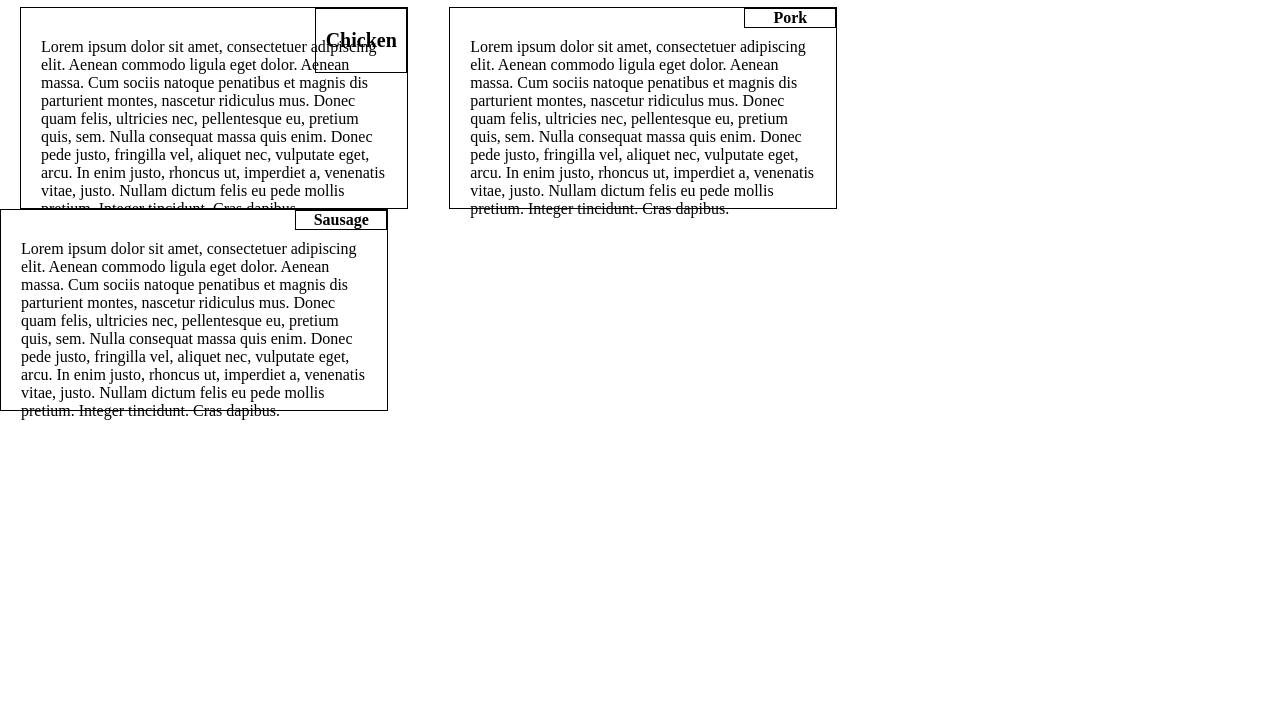
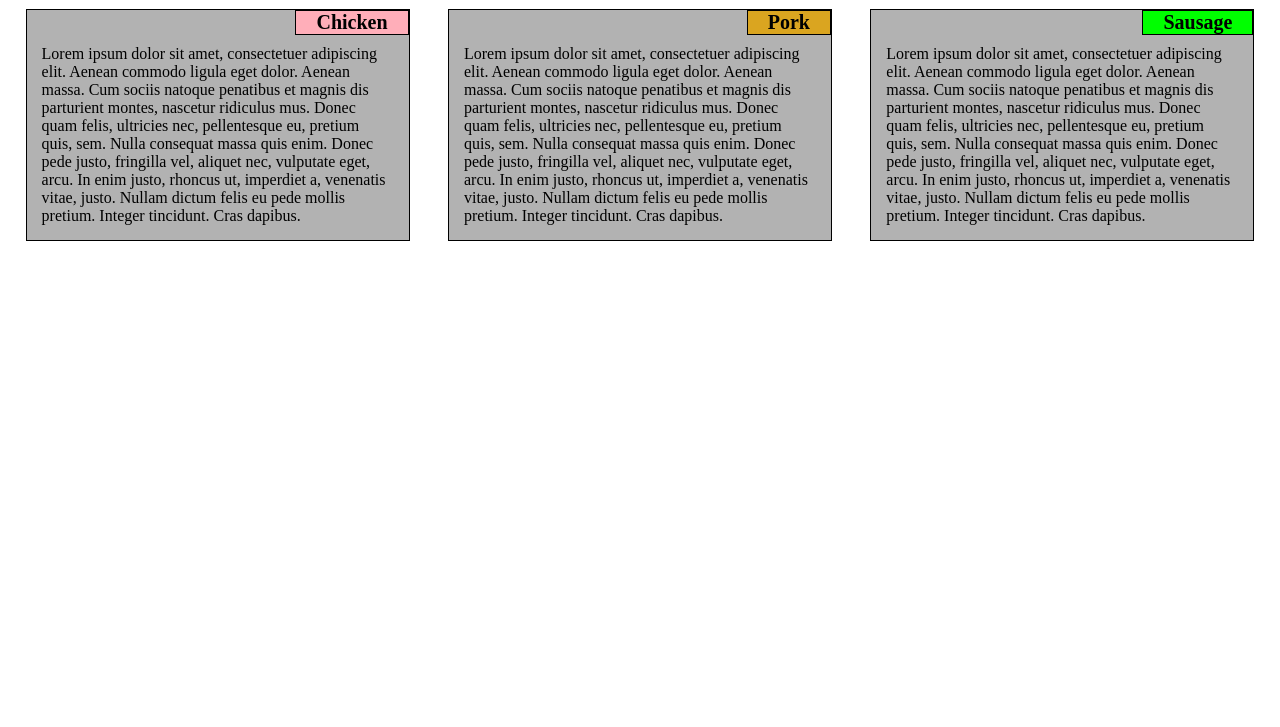
Before and after one commit to balajimysore12/coursera-assignments, a plain HTML site: page module2-solution/index.html in a window 1280 px wide. Shown: the part 73-800 px from the top of the page. Drawn offline with Linux system fonts and the light colour scheme.

Commit message:
Add the modified css

```diff
--- a/module2-solution/css/style-menu.css
+++ b/module2-solution/css/style-menu.css
@@ -1,4 +1,5 @@
-body {
+* {
+	padding: 0;
 	margin: 0;
 	box-sizing: border-box;
 }
@@ -7,35 +8,39 @@ h1 {
 	text-align: center;
 	font-weight: 100;
 	font-family: serif;
+	margin-bottom: 40px;
+	margin-top: 10px;
+	font-size: 175%;
 }
 
 .section1 {
-	width: 30.171%;
-	height: 200px;
 	float: left;
-	margin-left: 20px;
-	margin-right: 41px;
+	margin-left: 2%;
+	margin-right: 1.5%;
 	border: 1px solid;
 	position: relative;
-	overflow: hidden;
+	padding: 35px 15px 15px 15px;
+	background-color: #b2b2b2;
 }
 
 .section2 {
-	width: 30.171%;
-	height: 200px;
 	float: left;
-	margin-right: 41px;
+	margin-left: 1.5%;
+	margin-right: 1.5%;
 	border: 1px solid;
 	position: relative;
+	padding: 35px 15px 15px 15px;
+	background-color: #b2b2b2;
 }
 
 .section3 {
-	width: 30.171%;
-	height: 200px;
 	float: left;
-	margin-right: 20px;
+	margin-left: 1.5%;
+	margin-right: 2%;
 	border: 1px solid;
 	position: relative;
+	padding: 35px 15px 15px 15px;
+	background-color: #b2b2b2;
 }
 
 .left-title{
@@ -44,7 +49,8 @@ h1 {
 	right: 0px;
 	top: 0px;
 	border: 1px solid;
-	width: 90px;
+	padding: 0 20px 0 20px;
+	background-color: #ffaeb9;
 }
 
 .middle-title{
@@ -53,7 +59,8 @@ h1 {
 	right: 0px;
 	top: 0px;
 	border: 1px solid;
-	width: 90px;
+	padding: 0 20px 0 20px;
+	background-color: #DAA520;
 }
 
 .right-title{
@@ -62,47 +69,106 @@ h1 {
 	right: 0px;
 	top: 0px;
 	border: 1px solid;
-	width: 90px;
+	padding: 0 20px 0 20px;
+	background-color: #00FF00;
 }
 
 .left-title > h3 {
 	font-weight: bold;
-	margin: ;
+	margin: 0px;
 	text-align: center;
-	font-size: 20px;
+	font-size: 125%;
 }
 
 .middle-title > h3 {
 	font-weight: bold;
 	margin: 0px;
 	text-align: center;
-	font-size: 1em;
+	font-size: 125%;
 }
 
 .right-title > h3 {
 	font-weight: bold;
 	margin: 0px;
 	text-align: center;
-	font-size: 1em;
+	font-size: 125%;
 }
 
 .heading-left > p {
-	margin-top: 30px;
-	margin-left: 20px;
-	margin-right: 20px;
-	margin-bottom: 20px;
+	font-size: 100%;
 }
 
 .heading-middle > p {
-	margin-top: 30px;
-	margin-left: 20px;
-	margin-right: 20px;
-	margin-bottom: 20px;
+	font-size: 100%;
 }
 
 .heading-right > p {
-	margin-top: 30px;
-	margin-left: 20px;
-	margin-right: 20px;
-	margin-bottom: 20px;
+	font-size: 100%;
 }
+
+@media (min-width: 992px){
+	.section1{
+		width: 30%;
+		margin-left: 2%;
+		margin-right: 1.5%;
+	}
+
+	.section2{
+		width:30%;
+		margin-left: 1.5%;
+		margin-right: 1.5%;
+	}
+
+	.section3{
+		width:30%;
+		margin-left: 1.5%;
+		margin-right: 2%;
+	}
+
+}
+
+@media (min-width: 768px) and (max-width: 991px){
+	.section1{
+		width: 42.5%;
+		margin-left: 5%;
+		margin-right: 2.5%;
+		margin-bottom: 20px;
+	}
+
+	.section2{
+		width: 42.5%;
+		margin-left: 2.5%;
+		margin-right: 5%;
+		margin-bottom: 20px;
+	}
+
+	.section3{
+		width: 90%;
+		margin-left: 5%;
+		margin-right: 5%;
+	}
+
+}
+
+@media (max-width: 767px){
+	.section1{
+		width: 80%;
+		margin-left: 10%;
+		margin-right: 10%;
+		margin-bottom: 20px;
+	}
+
+	.section2{
+		width: 80%;
+		margin-left: 10%;
+		margin-right: 10%;
+		margin-bottom: 20px;
+	}
+
+	.section3{
+		width:80%;
+		margin-left: 10%;
+		margin-right: 10%;
+	}
+
+}
```
